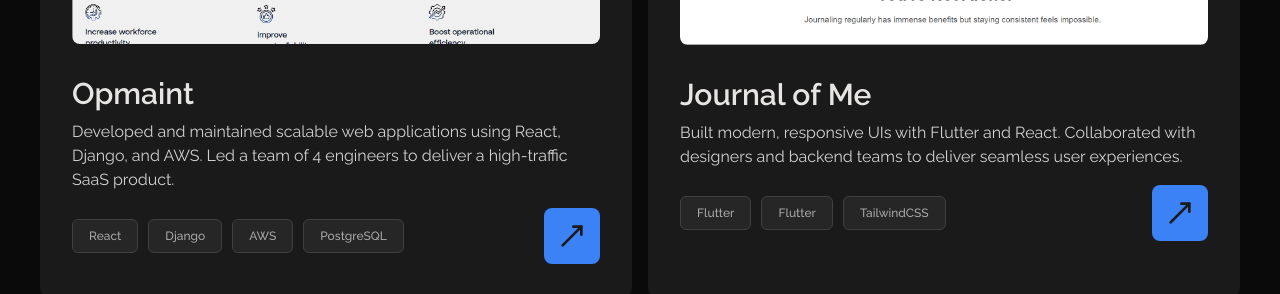
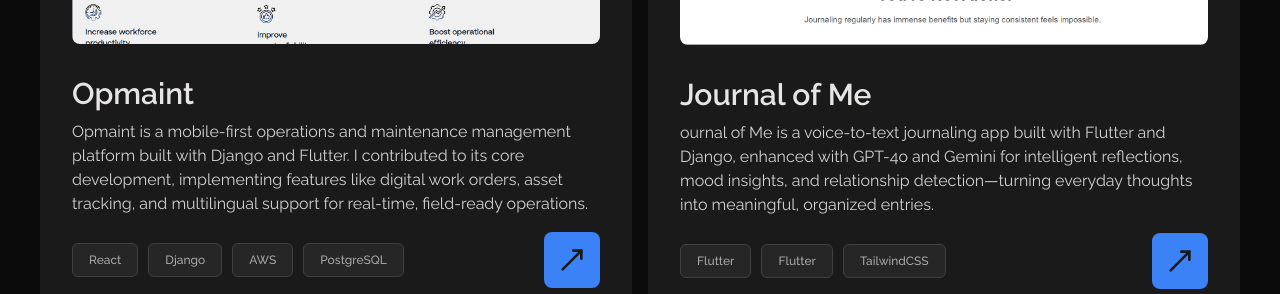
Before and after one commit to Kshitij-0710/My-Portfolio, a Next.js app: page / in a window 1280 px wide. Shown: the part 2040-2334 px from the top of the page. Built offline with nearby package versions, Linux system fonts and the light colour scheme.

Commit message:
final descriptions

```diff
--- a/app/_lib/constants.ts
+++ b/app/_lib/constants.ts
@@ -225,9 +225,9 @@
     company: "Opmaint",
     role: "Intern - FullStack Dev",
     location: "Remote",
-    period: "Jan 2025 - Present",
+    period: "Jan 2025 - June 2025",
     description:
-      "Developed and maintained scalable web applications using React, Django, and AWS. Led a team of 4 engineers to deliver a high-traffic SaaS product.",
+      "Opmaint is a mobile-first operations and maintenance management platform built with Django and Flutter. I contributed to its core development, implementing features like digital work orders, asset tracking, and multilingual support for real-time, field-ready operations.",
     techStack: ["React", "Django", "AWS", "PostgreSQL"],
     logo: "/imgs/work/opmaint.png",
     link: "https://www.opmaint.com/manufacturing",
@@ -236,9 +236,9 @@
     company: "Journal of Me",
     role: "Full stack dev",
     location: "Remote",
-    period: "Jul 2021 - Dec 2022",
+    period: "Oct 2024 - Dec 2024",
     description:
-      "Built modern, responsive UIs with Flutter and React. Collaborated with designers and backend teams to deliver seamless user experiences.",
+      "ournal of Me is a voice-to-text journaling app built with Flutter and Django, enhanced with GPT-4o and Gemini for intelligent reflections, mood insights, and relationship detection—turning everyday thoughts into meaningful, organized entries.",
     techStack: ["Flutter", "Flutter", "TailwindCSS"],
     logo: "/imgs/work/journalOfMe.png",
     link: "https://www.journalof.me/",
```
